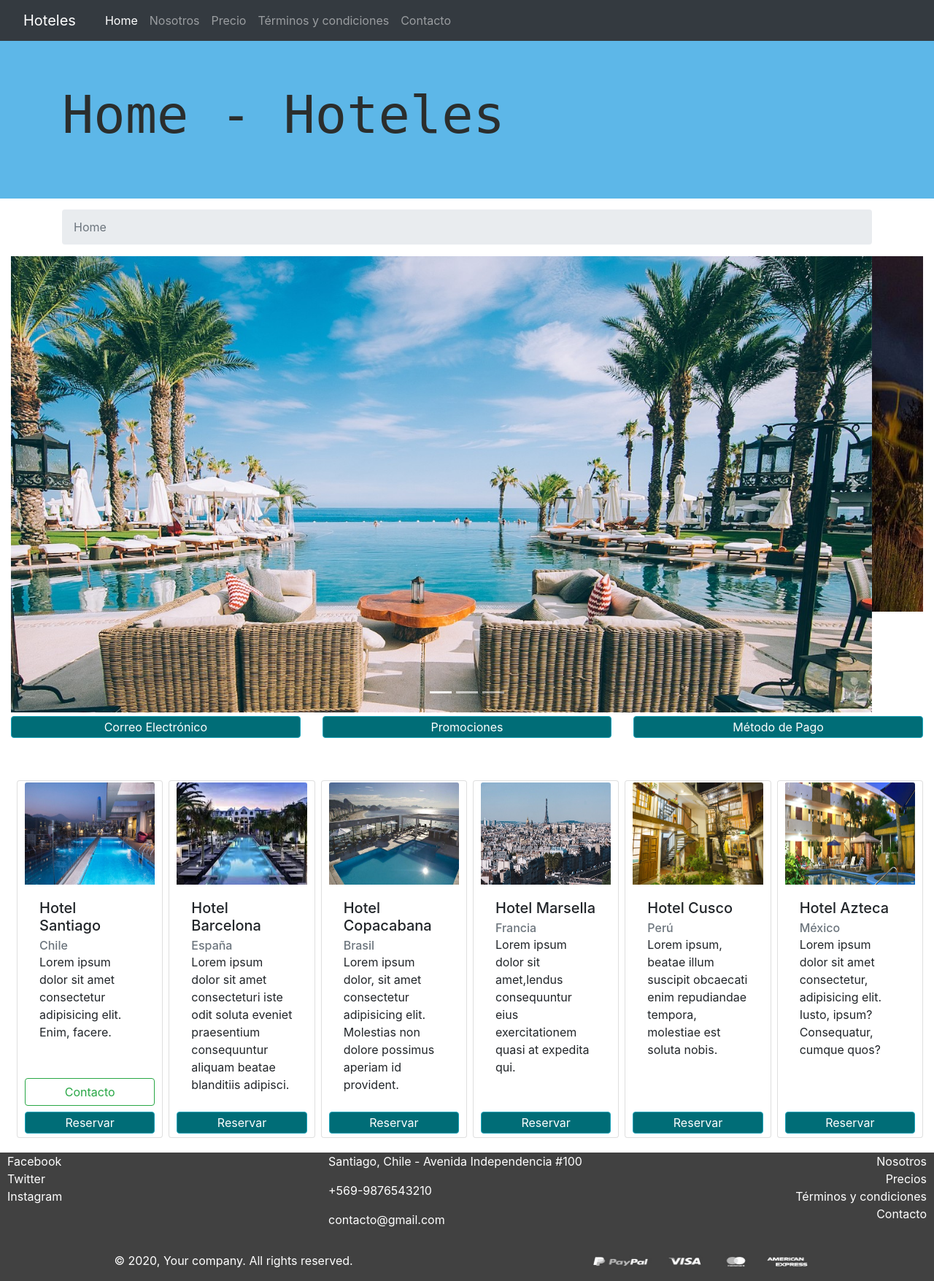
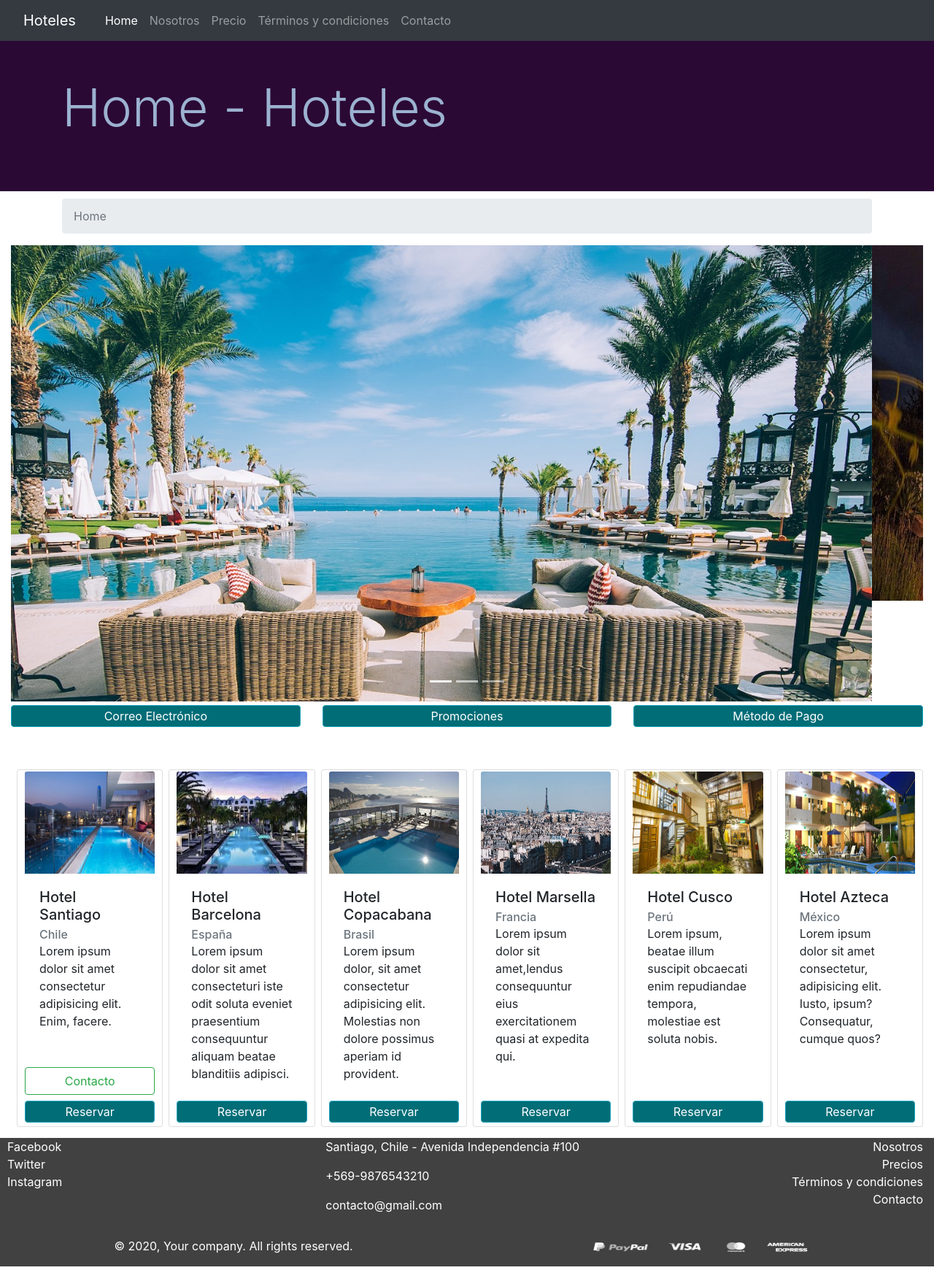
Before and after one commit to erre-developer/guia-hoteles, a website: page index.html in a window 1280 px wide. Shown: the whole page at 73% size. Drawn offline with nearby package versions, Linux system fonts and the light colour scheme; a web font is replaced by a local one.

Commit message:
commit onchange

```diff
--- a/css/style.scss
+++ b/css/style.scss
@@ -1,4 +1,4 @@
-$yellow: #def514;
+$colorHome: #4c0861;
 $colorFooter : #414141;
 @mixin margenes($top, $bottom) {
     margin-top: $top;
@@ -6,13 +6,13 @@ $colorFooter : #414141;
 }
 
 .jumbotron {
-    background-color: $yellow;
-    color: white;
-    @include margenes(50px, 10px);
+    background-color: $colorHome;
+    color: rgba(167, 197, 224, 0.904);
+    @include margenes(40px, 10px);
 }
 
 footer {
-    padding: 0px 10px 0 10px;
+    padding: 0px 15px 0 10px;
     background-color: $colorFooter;
     color: white;
     @include margenes(15px, 0px);
@@ -41,7 +41,7 @@ footer {
 }
 
 .footer-address-icon {
-    padding-right: 10px;
+    padding-right: 8px;
 }
 
 .tab-content{
--- a/index.html
+++ b/index.html
@@ -7,7 +7,7 @@
 
         <!-- Bootstrap CSS -->
         <link rel="stylesheet" href="node_modules/bootstrap/dist/css/bootstrap.min.css">
-        <link rel="stylesheet" href="css/style2.css">
+        <link rel="stylesheet" href="css/style.css">
         <link rel="stylesheet" href="node_modules/open-iconic/font/css/open-iconic-bootstrap.min.css">
 
         <title>Hoteles</title>
```
Also changed, not shown: package.json (+5 -2 lines), css/style.css, 1 other file.
